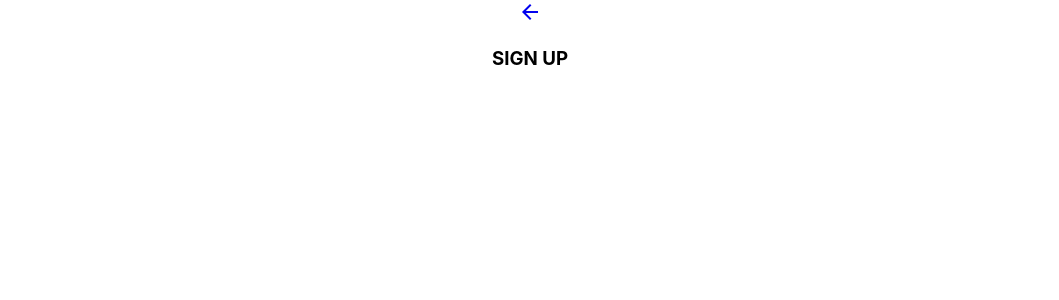
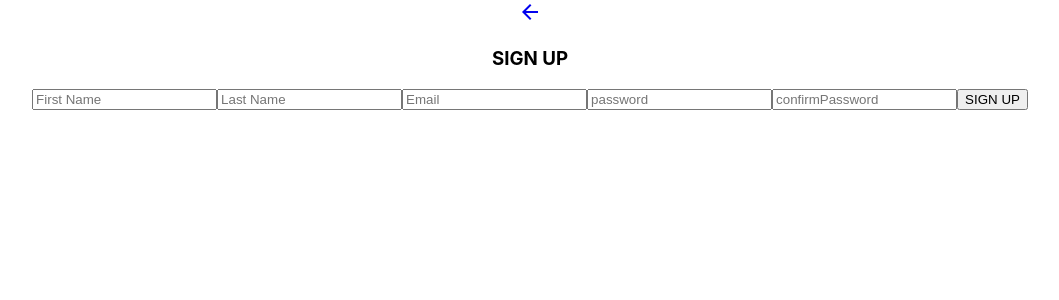
Before and after one commit to lynn7mitchell/MERN-Template, a React (Create React App) app in the folder client/: page /signup in a window 1280 px wide. Shown: the top 300 px of the page, without its empty margins (110-1169 px from the left). Built offline with nearby package versions, Linux system fonts and the light colour scheme.

Commit message:
SignUp page now a functional component with hooks insead of class

```diff
--- a/client/src/pages/Login.js
+++ b/client/src/pages/Login.js
@@ -27,6 +27,7 @@ export default function Login() {
     setFormData({ ...formData, hasChanged: true, [name]: value });
   };
 
+  // Form Submit
   const onSubmit = (e) => {
     e.preventDefault();
 
@@ -53,6 +54,8 @@ export default function Login() {
       });
   };
 
+  // When the user is logged in redirect is set to true in state.
+  // Then the page redirects to dashboard
   if (redirect) {
     return <Redirect to="/dashboard" />;
   }
--- a/client/src/pages/SignUp.js
+++ b/client/src/pages/SignUp.js
@@ -6,6 +6,8 @@ import setAuthToken from "../utils/setAuthtoken";
 export default function SignUp() {
   const [redirect, setRedirect] = useState(false);
   const [formData, setFormData] = useState({
+    firstName: "",
+    lastName: "",
     email: "",
     password: "",
     confirmPassword: "",
@@ -31,15 +33,19 @@ export default function SignUp() {
         password:
           "Password must be 8 characters and have at least 1 uppercase, 1 lowercase, 1 number, and 1 special character",
       });
+      return (console.log("Password must be 8 characters and have at least 1 uppercase, 1 lowercase, 1 number, and 1 special character",))
     }
 
-    if (formData.password !== this.state.confirmPassword) {
+    if (formData.password !== formData.confirmPassword) {
       setErrors({
         password: "passwords do not match",
       });
+      return (console.log("passwords do not match"))
     }
 
     const newUser = {
+      firstName: formData.firstName,
+      lastName: formData.lastName,
       username: formData.username,
       email: formData.email,
       password: formData.password,
@@ -57,15 +63,15 @@ export default function SignUp() {
         axios
           .post("api/user/login", newUser)
           .then((res) => {
-            // if (res.data.token) {
-            //   const { token } = res.data;
-            //   localStorage.setItem("example-app", token);
-            //   setAuthToken(token);
-            // }
-            // setRedirect(true),
-            //   setErrors({
-            //     errors: {},
-            //   });
+            if (res.data.token) {
+              const { token } = res.data;
+              localStorage.setItem("example-app", token);
+              setAuthToken(token);
+            }
+            setRedirect(true)
+              setErrors({
+                errors: {},
+              });
           })
           .catch((err) => {
             console.error(err.res.data);
@@ -73,19 +79,84 @@ export default function SignUp() {
           });
       })
       .catch((err) => {
-        console.error(err.res.data);
-        setErrors(err.res.data);
+        console.error(err.response.data);
+        setErrors(
+         err.response.data,
+        );
       });
+
   };
   if (redirect) {
     return <Redirect to="/dashboard" />;
   }
-  return(
-  <div>
-     <Link to={{ pathname: "/" }}>
+  return (
+    <div>
+      <Link to={{ pathname: "/" }}>
         <i className="material-icons back-button">arrow_back</i>
       </Link>
       <h3>SIGN UP</h3>
+      <form onSubmit={(e) => onSubmit(e)}>
+      {errors.email === "This email already exists" ? <p>This email already exists</p> : ''}
+      {errors.password ? <p>{errors.password}</p> : ''}
+         {/* First Name */}
+         <input
+          type="text"
+          id="firstName"
+          className="form-feild"
+          name="firstName"
+          placeholder="First Name"
+          value={formData.firstName}
+          onChange={(e) => onChange(e)}
+        />
 
-  </div>);
+         {/* Email */}
+         <input
+          type="text"
+          id="lastName"
+          className="form-feild"
+          name="lastName"
+          placeholder="Last Name"
+          value={formData.lastName}
+          onChange={(e) => onChange(e)}
+        />
+
+        {/* Email */}
+        <input
+          type="email"
+          id="email"
+          className="form-feild"
+          name="email"
+          placeholder="Email"
+          value={formData.email}
+          onChange={(e) => onChange(e)}
+        />
+
+        {/* Password */}
+        <input
+          type="password"
+          id="password"
+          className="form-feild"
+          name="password"
+          placeholder="password"
+          value={formData.password}
+          onChange={(e) => onChange(e)}
+        />
+
+        {/* Confirm Password */}
+        <input
+          type="password"
+          id="Confirm Password"
+          className="form-feild"
+          name="confirmPassword"
+          placeholder="confirmPassword"
+          value={formData.confirmPassword}
+          onChange={(e) => onChange(e)}
+        />
+
+        <button type="submit" name="action">
+          SIGN UP
+        </button>
+      </form>
+    </div>
+  );
 }
```
Also changed, not shown: 2 other files (tests, documents, lock files or other folders).
